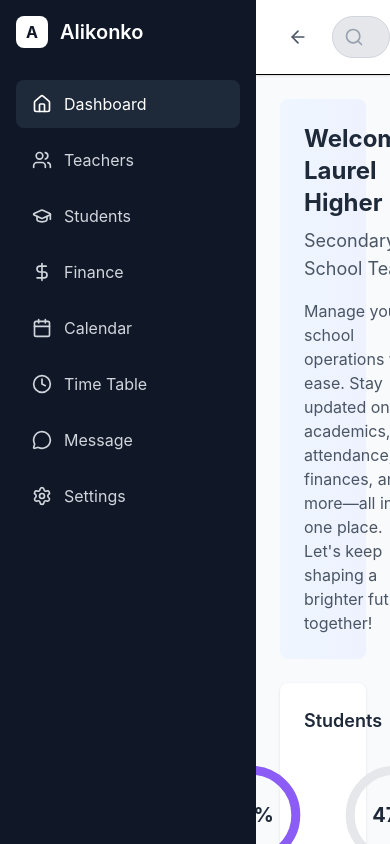
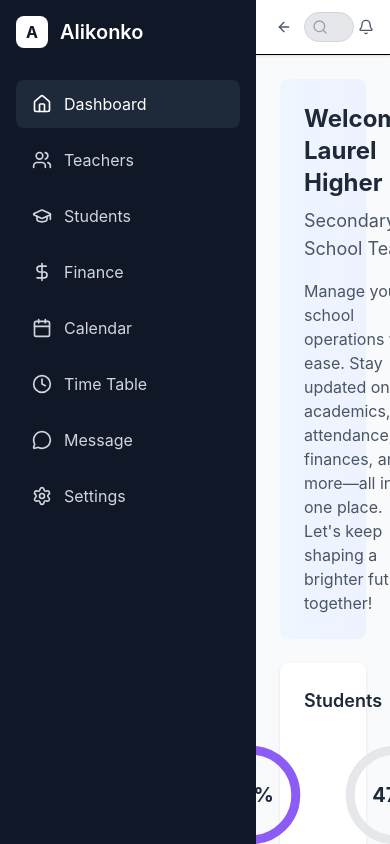
Before and after one commit to Khelva47/school-management-system, a Next.js app: page / in a window 390 px wide. Built offline with nearby package versions, Linux system fonts and the light colour scheme.

Commit message:
Made the header responsive

```diff
--- a/src/app/components/layout/Header.js
+++ b/src/app/components/layout/Header.js
@@ -11,40 +11,40 @@ const Header = () => {
   };
 
   return (
-    <header className="bg-white shadow-sm border-b px-6 py-4">
+    <header className="bg-white shadow-sm border-b px-4 py-3 sm:px-6 md:px-6">
       <div className="flex items-center justify-between">
-        <div className="flex items-center space-x-4 flex-1">
+        <div className="flex items-center space-x-2 sm:space-x-4 flex-1">
           <button
             onClick={handleBack}
-            className="p-2 text-gray-600 hover:text-gray-800 rounded-full hover:bg-gray-100 transition-colors"
+            className="p-1 sm:p-2 text-gray-600 hover:text-gray-800 rounded-full hover:bg-gray-100 transition-colors"
           >
-            <ArrowLeft className="w-5 h-5" />
+            <ArrowLeft className="w-4 h-4 sm:w-5 h-5" />
           </button>
-          <div className="relative flex-1 max-w-md">
-            <Search className="absolute left-3 top-1/2 transform -translate-y-1/2 text-gray-400 w-5 h-5" />
+          <div className="relative flex-1 max-w-xs sm:max-w-md">
+            <Search className="absolute left-2 sm:left-3 top-1/2 transform -translate-y-1/2 text-gray-400 w-4 h-4 sm:w-5 h-5" />
             <input
               type="text"
               placeholder="Search"
-              className="w-full pl-10 pr-4 py-2 border border-gray-300 rounded-full bg-gray-200 focus:ring-2 focus:ring-blue-500 focus:border-transparent"
+              className="w-full pl-8 sm:pl-10 pr-4 py-1 sm:py-2 border border-gray-300 rounded-full bg-gray-200 focus:ring-2 focus:ring-blue-500 focus:border-transparent text-sm sm:text-base"
             />
           </div>
         </div>
 
-        <div className="flex items-center space-x-4">
-          <button className="p-2 text-gray-600 hover:text-gray-800">
-            <Bell className="w-5 h-5" />
+        <div className="flex items-center space-x-2 sm:space-x-4">
+          <button className="p-1 sm:p-2 text-gray-600 hover:text-gray-800">
+            <Bell className="w-4 h-4 sm:w-5 h-5" />
           </button>
-          <button className="p-2 text-gray-600 hover:text-gray-800">
-            <MessageSquare className="w-5 h-5" />
+          <button className="p-1 sm:p-2 text-gray-600 hover:text-gray-800">
+            <MessageSquare className="w-4 h-4 sm:w-5 h-5" />
           </button>
-          <button className="p-2 text-gray-600 hover:text-gray-800">
-            <Settings className="w-5 h-5" />
+          <button className="p-1 sm:p-2 text-gray-600 hover:text-gray-800">
+            <Settings className="w-4 h-4 sm:w-5 h-5" />
           </button>
-          <div className="flex items-center space-x-2">
-            <div className="w-8 h-8 bg-gray-300 rounded-full flex items-center justify-center">
-              <User className="w-5 h-5 text-gray-600" />
+          <div className="flex items-center space-x-1 sm:space-x-2">
+            <div className="w-6 h-6 sm:w-8 sm:h-8 bg-gray-300 rounded-full flex items-center justify-center">
+              <User className="w-3 h-3 sm:w-5 h-5 text-gray-600" />
             </div>
-            <span className="text-sm text-gray-700">Admin</span>
+            <span className="text-xs sm:text-sm text-gray-700">Admin</span>
           </div>
         </div>
       </div>
```
